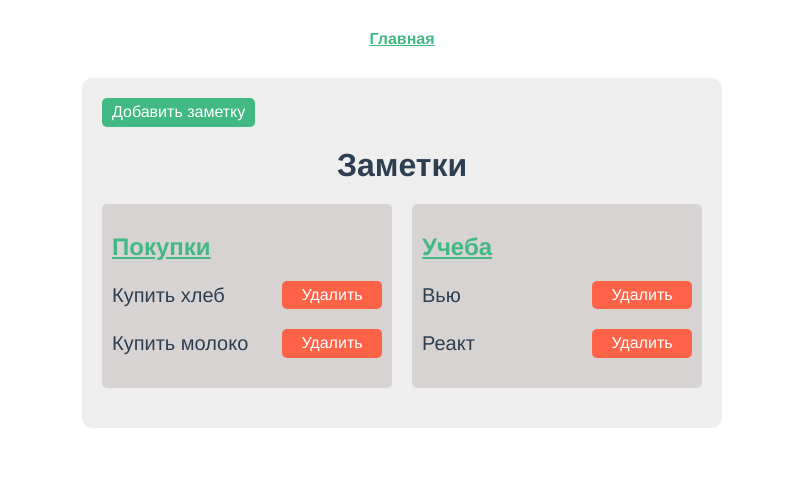
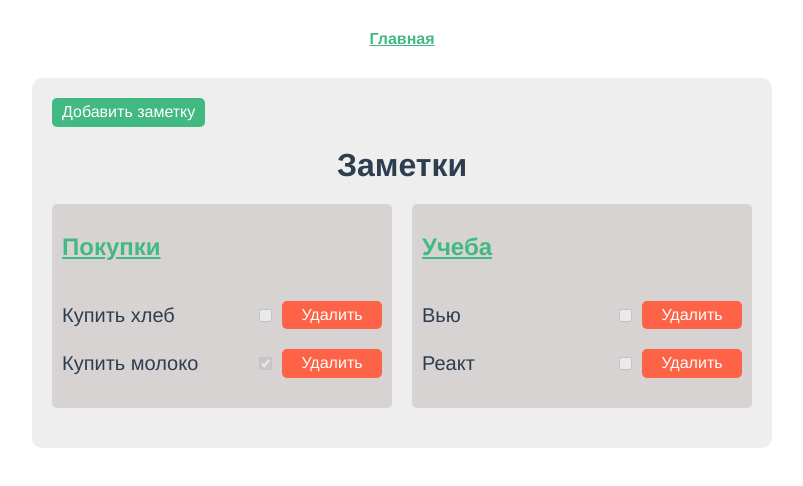
Before and after one commit to olejech/test-tasks, a Vue app in the folder tr-logic/: page / in a window 1280 px wide. Shown: the top 486 px of the page, without its empty margins (238-1041 px from the left). Built offline with nearby package versions, Linux system fonts and the light colour scheme.

Commit message:
Check todo

```diff
--- /dev/null
+++ b/tr-logic/src/components/EditNote.vue
@@ -0,0 +1,50 @@
+<template>
+  <Modal heading="Изменить заметку" :isOpenModal="isOpenModal">
+    <template #body>
+      <label for="note" class="modal__label">Название заметки</label>
+      <input type="text" name="note" id="note" class="modal__input" v-model.trim="note.title" />
+
+      <label for="textarea" class="modal__label">Список задач (каждая с новой строки)</label>
+      <textarea
+        name="textarea"
+        id="textarea"
+        cols="20"
+        rows="5"
+        class="modal__textarea"
+        v-model="todosList"
+      ></textarea>
+    </template>
+
+    <template #footer>
+      <button class="btn btn-cancel" @click="closeModal">Отмена</button>
+      <button class="btn btn-add" @click="saveNote">Сохранить</button>
+    </template>
+  </Modal>
+</template>
+
+<script>
+import Modal from '@/components/Modal.vue';
+
+export default {
+  components: {
+    Modal,
+  },
+  props: ['isOpenModal', 'note'],
+  methods: {
+    confirm() {
+      this.$emit('confirm');
+    },
+    closeModal() {
+      this.$emit('cancel');
+    },
+  },
+  computed: {
+    todosList() {
+      return this.note.todos.map(todo => todo.title).join('\n');
+    },
+  },
+};
+</script>
+
+<style>
+</style>
--- a/tr-logic/src/components/Note.vue
+++ b/tr-logic/src/components/Note.vue
@@ -1,32 +1,44 @@
 <template>
   <div>
-    <h2>
-      <router-link v-if="isTitleLink" :to="'/note/' + note.id" class="link">{{note.title}}</router-link>
-      <template v-else>{{note.title}}</template>
-    </h2>
+    <div class="header">
+      <h2>
+        <router-link v-if="isTitleLink" :to="'/note/' + note.id" class="link">{{note.title}}</router-link>
+        <template v-else>{{note.title}}</template>
+      </h2>
+
+      <button v-if="canChange" class="btn btn-change" @click="openModalEdit(note)">Изменить</button>
+    </div>
 
     <ul v-if="note.todos.length" class="list">
       <li class="item" v-for="todo in note.todos" :key="todo.title">
         <span class="todo">{{todo.title}}</span>
-        <button v-if="canChange" class="btn btn-change" @click="changeTodo">Изменить</button>
+        <input
+          type="checkbox"
+          class="checkbox"
+          @click="checkTodo(todo.id)"
+          :checked="todo.done"
+          :disabled="!canCheck"
+        />
         <button class="btn btn-remove" @click="confirmRemove(todo.id)">Удалить</button>
       </li>
     </ul>
     <div v-else>Нет задач</div>
 
-    <transition name="appear">
-      <Confirm :isOpenModal="isOpenModal" @confirm="removeTodo" @cancel="closeModal" />
-    </transition>
+    <Confirm :isOpenModal="isOpenModalConfirm" @confirm="removeTodo" @cancel="closeModal" />
+
+    <EditNote :isOpenModal="isOpenModalEdit" :note="selectedNote" @cancel="closeModal" />
   </div>
 </template>
 
 <script>
 import Confirm from '@/components/Confirm.vue';
+import EditNote from '@/components/EditNote.vue';
 
 export default {
   name: 'Note',
   components: {
     Confirm,
+    EditNote,
   },
   props: {
     noteFromParent: {
@@ -40,12 +52,18 @@ export default {
       type: Boolean,
       default: false,
     },
+    canCheck: {
+      type: Boolean,
+      default: false,
+    },
   },
   data() {
     return {
       note: {},
-      isOpenModal: false,
+      isOpenModalEdit: false,
+      isOpenModalConfirm: false,
       selectedTodoId: null,
+      selectedNote: null,
     };
   },
   created() {
@@ -60,10 +78,10 @@ export default {
   methods: {
     confirmRemove(id) {
       this.selectedTodoId = id;
-      this.isOpenModal = true;
+      this.isOpenModalConfirm = true;
     },
     removeTodo() {
-      this.isOpenModal = false;
+      this.isOpenModalConfirm = false;
 
       this.$store.dispatch('removeTodo', {
         noteId: this.note.id,
@@ -71,16 +89,29 @@ export default {
       });
     },
     closeModal() {
-      this.isOpenModal = false;
+      this.isOpenModalConfirm = false;
+      this.isOpenModalEdit = false;
     },
-    changeTodo() {
-      console.log('click');
+    openModalEdit(note) {
+      this.isOpenModalEdit = true;
+      this.selectedNote = note;
+    },
+    checkTodo(todoId) {
+      this.$store.dispatch('checkTodo', {
+        noteId: this.note.id,
+        todoId,
+      });
     },
   },
 };
 </script>
 
 <style scoped lang="scss">
+.header {
+  display: flex;
+  justify-content: space-between;
+  align-items: center;
+}
 .list {
   list-style-type: none;
   padding: 0;
@@ -100,6 +131,15 @@ export default {
   padding: 20px;
 }
 .todo {
+  min-width: 150px;
   flex: 0 1 100%;
 }
+.checkbox {
+  margin-right: 10px;
+  cursor: pointer;
+
+  &:disabled {
+    cursor: not-allowed;
+  }
+}
 </style>
--- a/tr-logic/src/store/index.js
+++ b/tr-logic/src/store/index.js
@@ -1,3 +1,5 @@
+/* eslint-disable */
+
 import Vue from 'vue';
 import Vuex from 'vuex';
 import { generateId } from '../utils/id';
@@ -14,10 +16,12 @@ export default new Vuex.Store({
           {
             id: 1,
             title: 'Купить хлеб',
+            done: false,
           },
           {
             id: 2,
             title: 'Купить молоко',
+            done: true,
           },
         ],
       },
@@ -28,10 +32,12 @@ export default new Vuex.Store({
           {
             id: 1,
             title: 'Вью',
+            done: false,
           },
           {
             id: 2,
             title: 'Реакт',
+            done: false,
           },
         ],
       },
@@ -46,6 +52,16 @@ export default new Vuex.Store({
       const restTodos = filteredNote.todos.filter(todo => todo.id !== todoId);
 
       filteredNote.todos = restTodos;
+    },
+    checkTodo(state, { noteId, todoId }) {
+      state.notes
+        .find(note => note.id === noteId)
+        .todos.map(todo => {
+          if (todo.id === todoId) {
+            todo.done = !todo.done;
+          }
+          return todo;
+        });
     },
   },
   actions: {
@@ -66,5 +82,8 @@ export default new Vuex.Store({
     removeTodo({ commit }, { noteId, todoId }) {
       commit('removeTodo', { noteId, todoId });
     },
+    checkTodo({ commit }, { noteId, todoId }) {
+      commit('checkTodo', { noteId, todoId });
+    },
   },
 });
--- a/tr-logic/src/views/Home.vue
+++ b/tr-logic/src/views/Home.vue
@@ -20,7 +20,7 @@ export default {
 
 <style lang="scss" scoped>
 .home {
-  max-width: 600px;
+  max-width: 700px;
   width: 100%;
   min-height: 300px;
   margin: 0 auto;
--- a/tr-logic/src/views/Note.vue
+++ b/tr-logic/src/views/Note.vue
@@ -1,7 +1,7 @@
 <template>
   <div class="note">
     <Add-note />
-    <Note-item />
+    <Note-item canChange canCheck />
   </div>
 </template>
 
```
